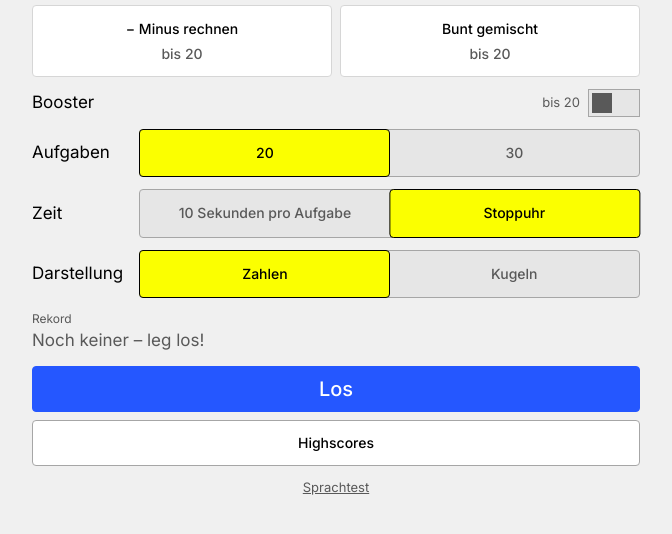
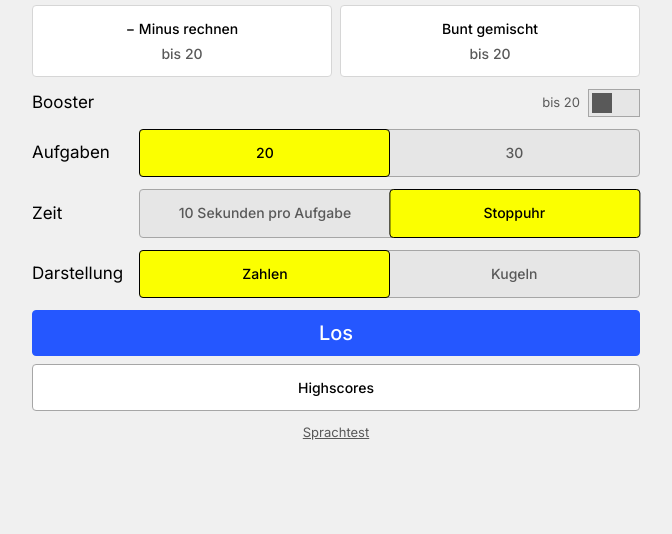
Before and after one commit to gabiwan24/speed-mathe, a website built with Vite: page index.html in a window 1280 px wide. Shown: the part 154-688 px from the top of the page, without its empty margins (299-971 px from the left). Built offline with nearby package versions, Linux system fonts and the light colour scheme.

Commit message:
feat: remove record line from main menu
Co-Authored-By: Claude Sonnet 5.5 <noreply@anthropic.com>

```diff
--- a/index.html
+++ b/index.html
@@ -64,7 +64,6 @@
         </div>
       </div>
 
-      <p class="record-line" id="record-line"></p>
 
       <div class="home-actions">
         <button type="button" class="btn-primary btn-big" id="go">Los</button>
--- a/src/main.ts
+++ b/src/main.ts
@@ -90,13 +90,6 @@ function renderHome() {
   });
 
   const cfg = effectiveConfig();
-  const best = data.history[recordKey(cfg)]?.[0];
-  // Always two lines (label above, value below, value never wraps) so the height never changes and
-  // nothing below it jumps when mode or variant change.
-  $('record-line').innerHTML = best
-    ? `<span class="record-label">Rekord</span><strong>${cfg.variant === 'limit' ? `${best.inTime}/${best.count} rechtzeitig · ` : ''}${formatMs(best.totalMs)}</strong>`
-    : '<span class="record-label">Rekord</span><span class="record-none">Noch keiner – leg los!</span>';
-
   const focus = currentFocus(cfg);
   const practice = $<HTMLButtonElement>('practice-home');
   setShown(practice, focus.length > 0);
--- a/src/styles/game.css
+++ b/src/styles/game.css
@@ -98,11 +98,6 @@ strong { font-weight: var(--weight-medium); }
 .switch[aria-checked="true"] { background: var(--accent); border-color: var(--accent-edge); }
 .switch[aria-checked="true"]::after { transform: translateX(1.5rem); background: var(--accent-ink); }
 
-.record-line { margin: 0; display: grid; }
-.record-label { font-size: var(--text-xs); color: var(--text-muted); }
-.record-line strong, .record-none { white-space: nowrap; font-size: min(var(--text-md), 4vw); }
-.record-line strong { color: var(--text); font-family: var(--font-mono); }
-.record-none { color: var(--text-muted); }
 
 .home-actions { display: grid; gap: var(--space-2); }
 /* ONE button spec: same height, same label (Inter 500, --text-base, centred) for every labelled button; only colour differs. */
```
Also changed, not shown: docs/DECISIONS.md (+1 -0 lines).
